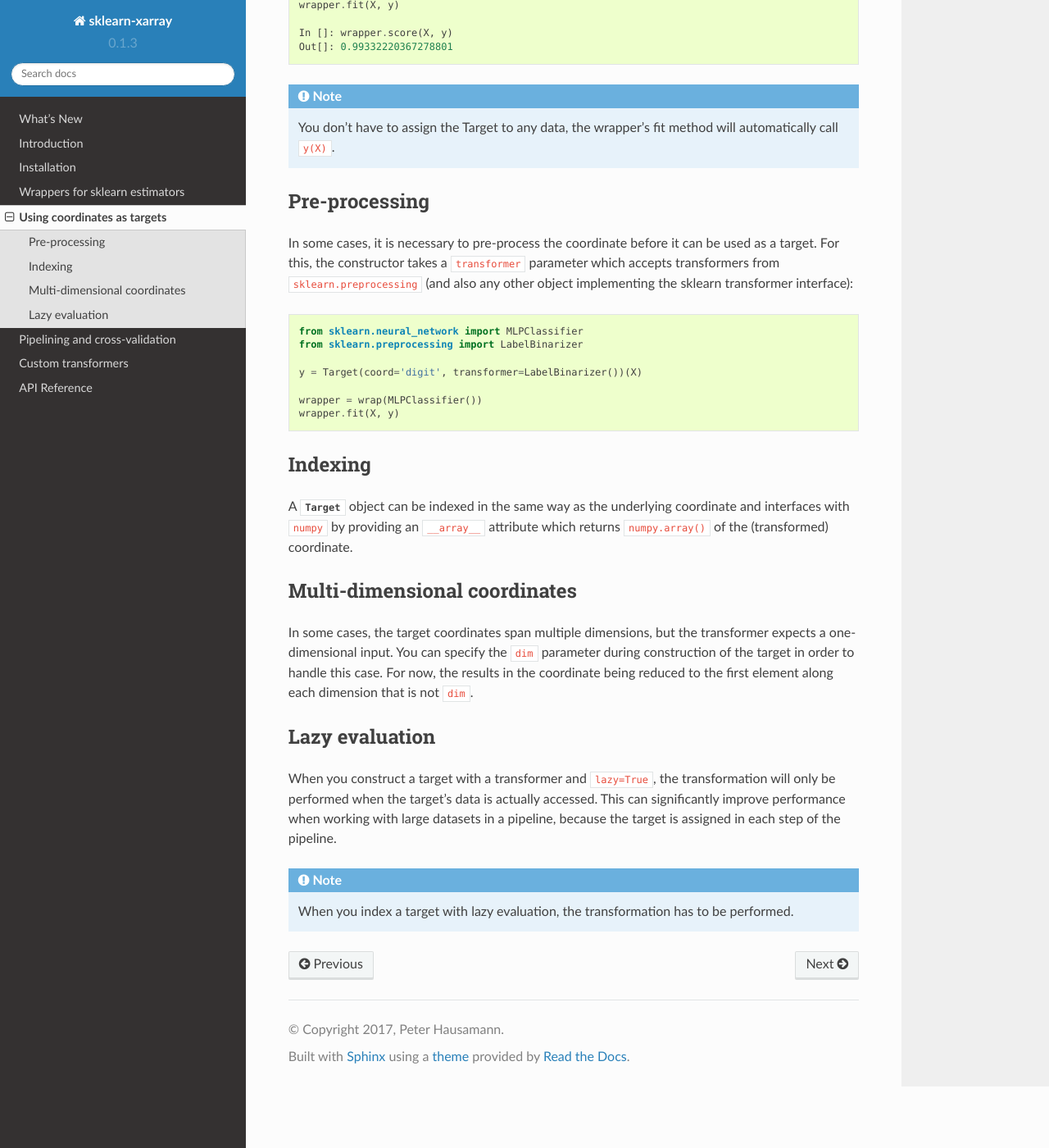
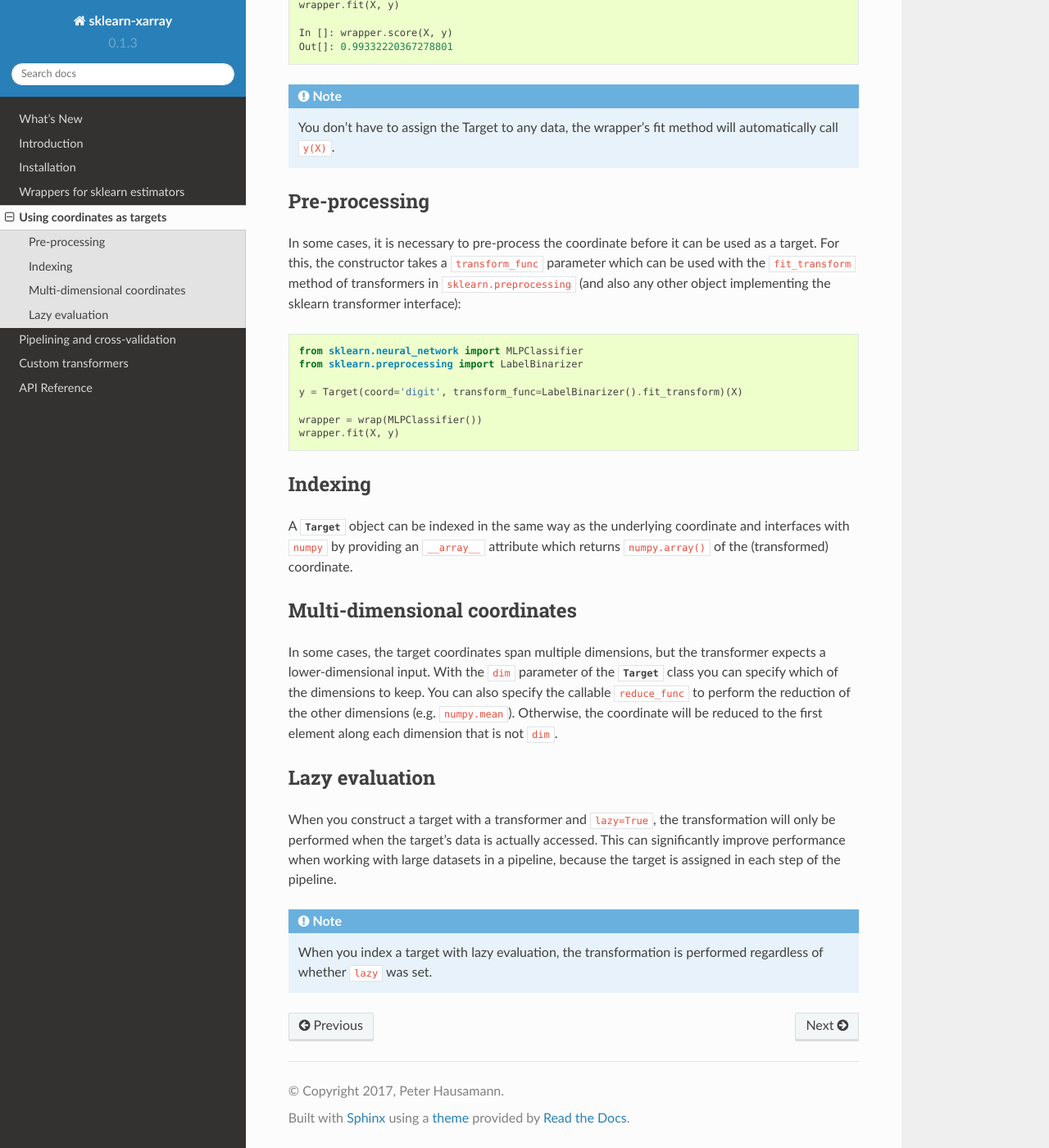
Before and after one commit to phausamann/sklearn-xarray, a Sphinx documentation site: the page built from doc/content/target.rst, in a window 1280 px wide and 1400 px high, scrolled down 1027 px. Shown: the whole window at 82% size. Built offline with Sphinx 7.4.7 and the Read the Docs theme 2.0.0, drawn with Linux system fonts in a browser that asks for light colours; formulas are drawn with MathJax 3; pages that are not in the unit, such as notebooks, are missing from menus.

Commit message:
Update documentation

```diff
--- a/doc/content/target.rst
+++ b/doc/content/target.rst
@@ -62,14 +62,15 @@ Pre-processing
 --------------
 
 In some cases, it is necessary to pre-process the coordinate before it can be
-used as a target. For this, the constructor takes a ``transformer`` parameter
-which accepts transformers from ``sklearn.preprocessing`` (and also any other
-object implementing the sklearn transformer interface)::
+used as a target. For this, the constructor takes a ``transform_func`` parameter
+which can be used with the ``fit_transform`` method of transformers in
+``sklearn.preprocessing`` (and also any other object implementing the sklearn
+transformer interface)::
 
     from sklearn.neural_network import MLPClassifier
     from sklearn.preprocessing import LabelBinarizer
 
-    y = Target(coord='digit', transformer=LabelBinarizer())(X)
+    y = Target(coord='digit', transform_func=LabelBinarizer().fit_transform)(X)
 
     wrapper = wrap(MLPClassifier())
     wrapper.fit(X, y)
@@ -87,10 +88,11 @@ Multi-dimensional coordinates
 -----------------------------
 
 In some cases, the target coordinates span multiple dimensions, but the
-transformer expects a one-dimensional input. You can specify the ``dim``
-parameter during construction of the target in order to handle this case. For
-now, the results in the coordinate being reduced to the first element along
-each dimension that is not ``dim``.
+transformer expects a lower-dimensional input. With  the ``dim`` parameter of
+the :py:class:`Target` class you can specify which of the dimensions to keep.
+You can also specify the callable ``reduce_func`` to perform the reduction of
+the other dimensions (e.g. ``numpy.mean``). Otherwise, the coordinate will
+be reduced to the first element along each dimension that is not ``dim``.
 
 
 Lazy evaluation
@@ -103,7 +105,5 @@ datasets in a pipeline, because the target is assigned in each step of the
 pipeline.
 
 .. note::
-    When you index a target with lazy evaluation, the transformation has to be
-    performed.
-
-.. todo:: ``get_transformed_shape``
+    When you index a target with lazy evaluation, the transformation is
+    performed regardless of whether ``lazy`` was set.
```
